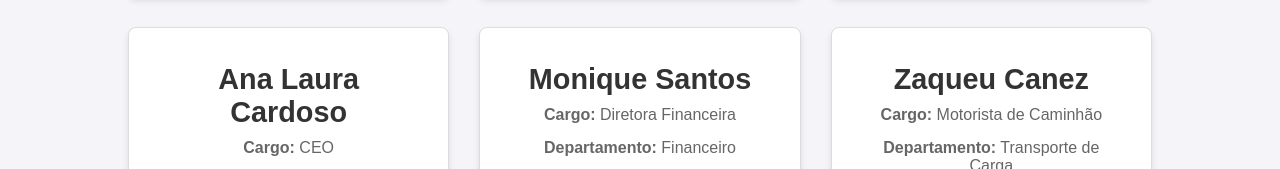
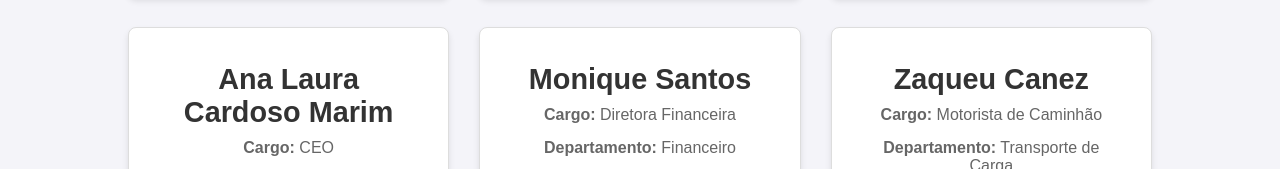
Before and after one commit to Green-Waste/index.html, a plain HTML site: page index.html in a window 1280 px wide. Shown: the part 3200-3369 px from the top of the page. Drawn offline with Linux system fonts and the light colour scheme.

Commit message:
Update index.html

```diff
--- a/index.html
+++ b/index.html
@@ -110,7 +110,7 @@
             </div>
             <div class="membro">
                 <div class="info">
-                    <h2>Ana Laura Cardoso</h2>
+                    <h2>Ana Laura Cardoso Marim</h2>
                     <p><strong>Cargo:</strong> CEO</p>
                     <p><strong>Departamento:</strong> Executivo</p>
                     <p>Laura lidera e define estratégias e decisões de toda a empresa, mantendo a ordem e relembrando os conceitos da empresa.</p>
```
